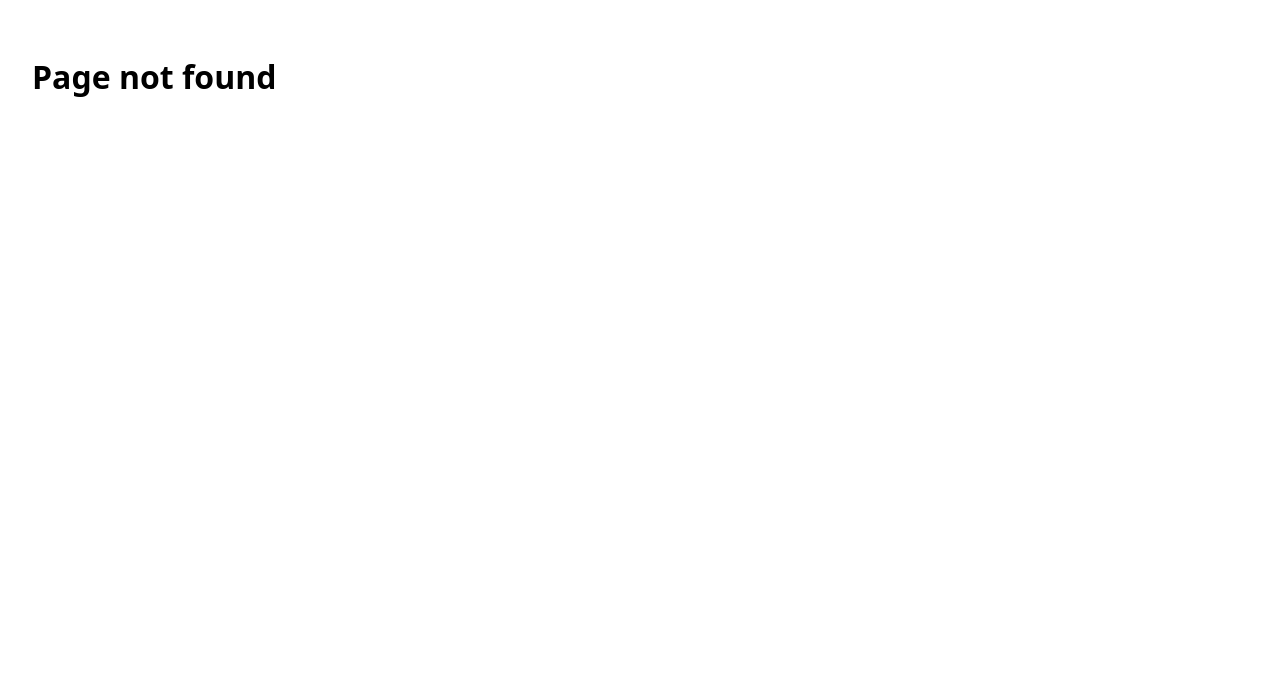
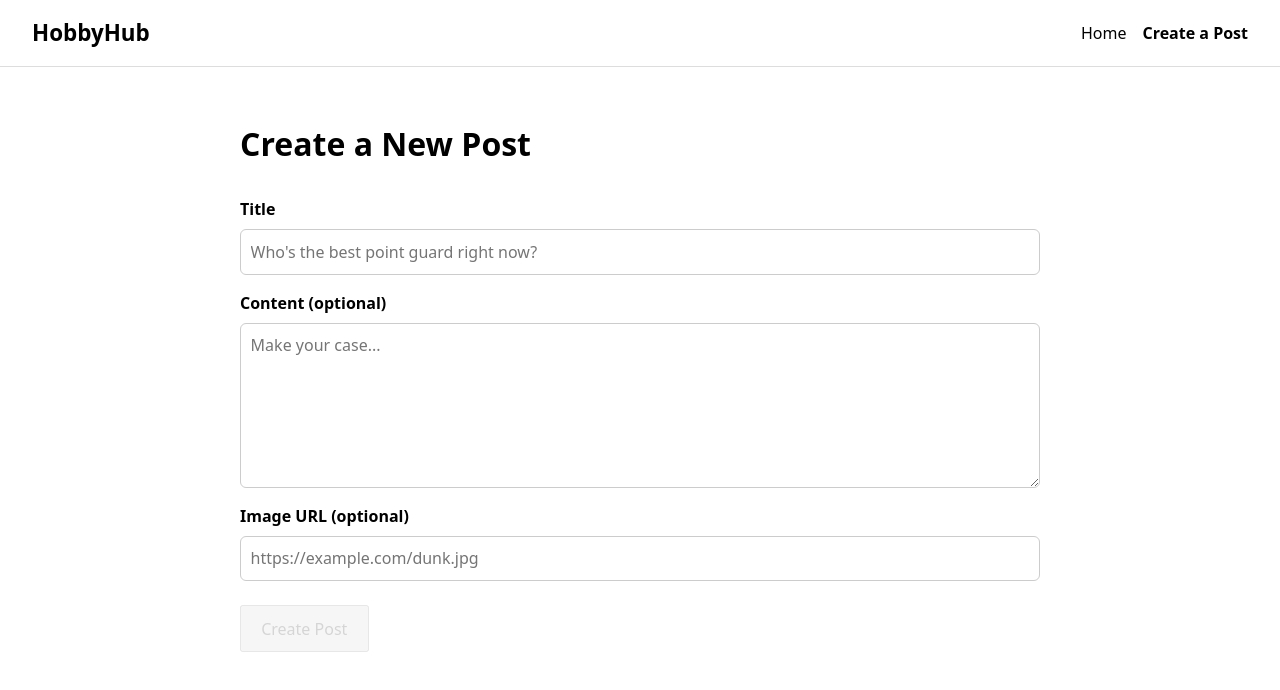
Before and after one commit to austin-stanley-hinson/HobbyHub, a React (Vite) app: page /create in a window 1280 px wide. Before the commit this address had no page. Shown: the top 690 px of the page. Built offline with nearby package versions, Linux system fonts and the light colour scheme; no server answers.

Commit message:
Create posts from a form with a required title and optional content and image URL

```diff
--- a/src/App.css
+++ b/src/App.css
@@ -1,3 +1,71 @@
+/* ---------- Layout ---------- */
+
+.navbar {
+  display: flex;
+  align-items: center;
+  gap: 1rem;
+  padding: 1rem 2rem;
+  border-bottom: 1px solid #ddd;
+}
+
+.navbar a {
+  text-decoration: none;
+  color: inherit;
+}
+
+.navbar a.active {
+  font-weight: 600;
+}
+
+.navbar .navbar-title {
+  margin-right: auto;
+  font-size: 1.4rem;
+  font-weight: 700;
+}
+
 .content {
   padding: 2rem;
 }
+
+.page {
+  max-width: 800px;
+  margin: 0 auto;
+}
+
+/* ---------- Forms ---------- */
+
+.post-form {
+  display: flex;
+  flex-direction: column;
+  gap: 0.5rem;
+}
+
+.post-form input,
+.post-form textarea {
+  padding: 0.6rem;
+  font: inherit;
+  border: 1px solid #ccc;
+  border-radius: 6px;
+}
+
+.post-form label {
+  margin-top: 0.5rem;
+  font-weight: 600;
+}
+
+.primary-button {
+  align-self: flex-start;
+  margin-top: 1rem;
+  padding: 0.6rem 1.2rem;
+  font: inherit;
+  cursor: pointer;
+}
+
+.primary-button:disabled {
+  cursor: not-allowed;
+  opacity: 0.5;
+}
+
+.error {
+  color: #c62828;
+}
--- a/src/App.jsx
+++ b/src/App.jsx
@@ -1,15 +1,21 @@
 import { Routes, Route } from 'react-router-dom';
 import './App.css'
+import Navbar from './components/Navbar';
 import Home from './pages/Home';
+import CreatePost from './pages/CreatePost';
 
 function App() {
   return (
+    <div className="app">
+      <Navbar />
       <main className="content">
         <Routes>
           <Route path="/" element={<Home />} />
+          <Route path="/create" element={<CreatePost />} />
           <Route path="*" element={<div className="page"><h1>Page not found</h1></div>} />
         </Routes>
       </main>
+    </div>
   )
 }
 
--- /dev/null
+++ b/src/components/Navbar.jsx
@@ -0,0 +1,16 @@
+import { NavLink } from 'react-router-dom';
+
+// Links to every page, shown across the top of every page
+function Navbar() {
+  return (
+    <nav className="navbar">
+      <NavLink to="/" end className="navbar-title">
+        HobbyHub
+      </NavLink>
+      <NavLink to="/" end>Home</NavLink>
+      <NavLink to="/create">Create a Post</NavLink>
+    </nav>
+  );
+}
+
+export default Navbar;
--- /dev/null
+++ b/src/components/PostForm.jsx
@@ -0,0 +1,56 @@
+// The title, content, and image URL fields, shared by the create and edit pages
+function PostForm({ post, setPost, onSubmit, submitLabel, isSaving }) {
+  const handleChange = (event) => {
+    const { name, value } = event.target;
+    setPost((current) => ({ ...current, [name]: value }));
+  };
+
+  const handleSubmit = (event) => {
+    event.preventDefault();
+    onSubmit();
+  };
+
+  // A post needs a title; content and image are optional
+  const canSubmit = post.title.trim() !== "" && !isSaving;
+
+  return (
+    <form className="post-form" onSubmit={handleSubmit}>
+      <label htmlFor="title">Title</label>
+      <input
+        id="title"
+        name="title"
+        type="text"
+        placeholder="Who's the best point guard right now?"
+        value={post.title}
+        onChange={handleChange}
+        required
+      />
+
+      <label htmlFor="content">Content (optional)</label>
+      <textarea
+        id="content"
+        name="content"
+        rows="6"
+        placeholder="Make your case..."
+        value={post.content}
+        onChange={handleChange}
+      />
+
+      <label htmlFor="image_url">Image URL (optional)</label>
+      <input
+        id="image_url"
+        name="image_url"
+        type="url"
+        placeholder="https://example.com/dunk.jpg"
+        value={post.image_url}
+        onChange={handleChange}
+      />
+
+      <button type="submit" className="primary-button" disabled={!canSubmit}>
+        {isSaving ? "Saving..." : submitLabel}
+      </button>
+    </form>
+  );
+}
+
+export default PostForm;
--- /dev/null
+++ b/src/pages/CreatePost.jsx
@@ -0,0 +1,57 @@
+import { useState } from 'react';
+import { useNavigate } from 'react-router-dom';
+import { supabase } from '../client';
+import PostForm from '../components/PostForm';
+
+const EMPTY_POST = { title: "", content: "", image_url: "" };
+
+function CreatePost() {
+  const navigate = useNavigate();
+
+  // What the user has typed so far
+  const [post, setPost] = useState(EMPTY_POST);
+
+  // Is the new post being saved right now?
+  const [isSaving, setIsSaving] = useState(false);
+
+  // Message to show if saving failed ("" = no error)
+  const [error, setError] = useState("");
+
+  const createPost = async () => {
+    setIsSaving(true);
+    setError("");
+
+    // Save empty optional fields as null instead of ""
+    const { error } = await supabase.from("posts").insert({
+      title: post.title.trim(),
+      content: post.content.trim() || null,
+      image_url: post.image_url.trim() || null,
+    });
+
+    setIsSaving(false);
+
+    if (error) {
+      setError("Couldn't create the post. Please try again.");
+      return;
+    }
+
+    // Show the new post at the top of the home feed
+    navigate("/");
+  };
+
+  return (
+    <div className="page">
+      <h1>Create a New Post</h1>
+      <PostForm
+        post={post}
+        setPost={setPost}
+        onSubmit={createPost}
+        submitLabel="Create Post"
+        isSaving={isSaving}
+      />
+      {error && <p className="error">{error}</p>}
+    </div>
+  );
+}
+
+export default CreatePost;
```
Also changed, not shown: 1 other file (tests, documents, lock files or other folders). Lines whose indentation alone changed are shown as unchanged.
